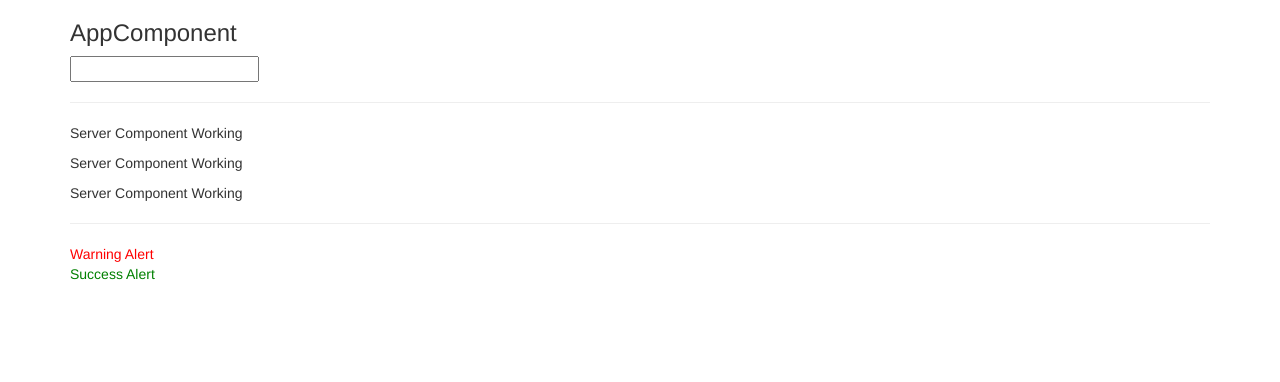
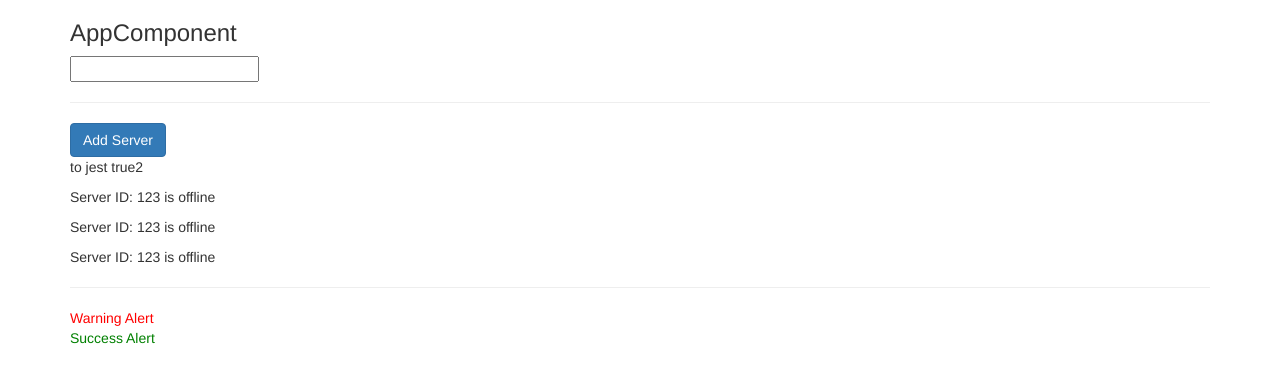
Before and after one commit to pawellesniowski/angular5-udemy1, an Angular app: page / in a window 1280 px wide. Shown: the top 382 px of the page. Built offline with nearby package versions, Linux system fonts and the light colour scheme.

Commit message:
data output: strin interpolation & property binding

```diff
--- a/src/app/server/server.component.html
+++ b/src/app/server/server.component.html
@@ -1 +1 @@
-<p>Server Component Working</p>
+<p>Server ID: {{ id }} is {{ getServerStatus() }}</p>
--- a/src/app/server/server.component.ts
+++ b/src/app/server/server.component.ts
@@ -7,4 +7,9 @@ import { Component } from '@angular/core';
 })
 
 export class ServerComponent {
+    id = 123;
+    status = 'offline';
+    getServerStatus() {
+        return this.status;
+    }
 }
--- a/src/app/servers/servers.component.html
+++ b/src/app/servers/servers.component.html
@@ -1,3 +1,10 @@
+<button
+    class="btn btn-primary"
+    [disabled]="!allowNewServer"
+>
+    Add Server
+</button>
+<p [innerText]="true2"></p>
 <app-server></app-server>
 <app-server></app-server>
 <app-server></app-server>
--- a/src/app/servers/servers.component.ts
+++ b/src/app/servers/servers.component.ts
@@ -6,10 +6,17 @@ import { Component, OnInit } from '@angular/core';
   styleUrls: ['./servers.component.css']
 })
 export class ServersComponent implements OnInit {
+  allowNewServer = false;
+  true2 = 'to jest true2';
 
-  constructor() { }
+  constructor() {
+    setTimeout(() => {
+      this.allowNewServer = true;
+      console.log('this form setTimeout form constructor', this);
+    }, 2000);
+  } // end of constructor()
 
   ngOnInit() {
-  }
+  } // end of ngOnInit()
 
 }
```
Also changed, not shown: src/app/success-alert/success-alert.component.ts (line endings or trailing spaces).
